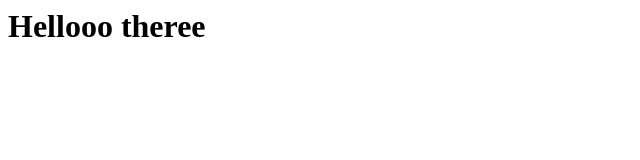
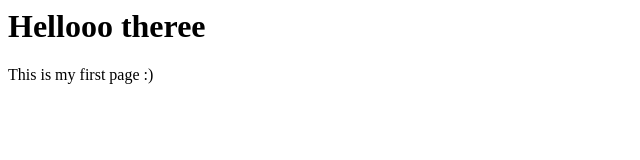
Before and after one commit to alyaasarah/alyaasarah.github.io, a plain HTML site: page index.html in a window 1280 px wide. Shown: the whole page, without its empty margins (0-640 px from the left). Drawn offline with Linux system fonts and the light colour scheme.

Commit message:
Update index.html

```diff
--- a/index.html
+++ b/index.html
@@ -1,4 +1,4 @@
-
 <html>
   <h1>Hellooo theree</h1>
+  <p>This is my first page :)</p>
 </html>
```
